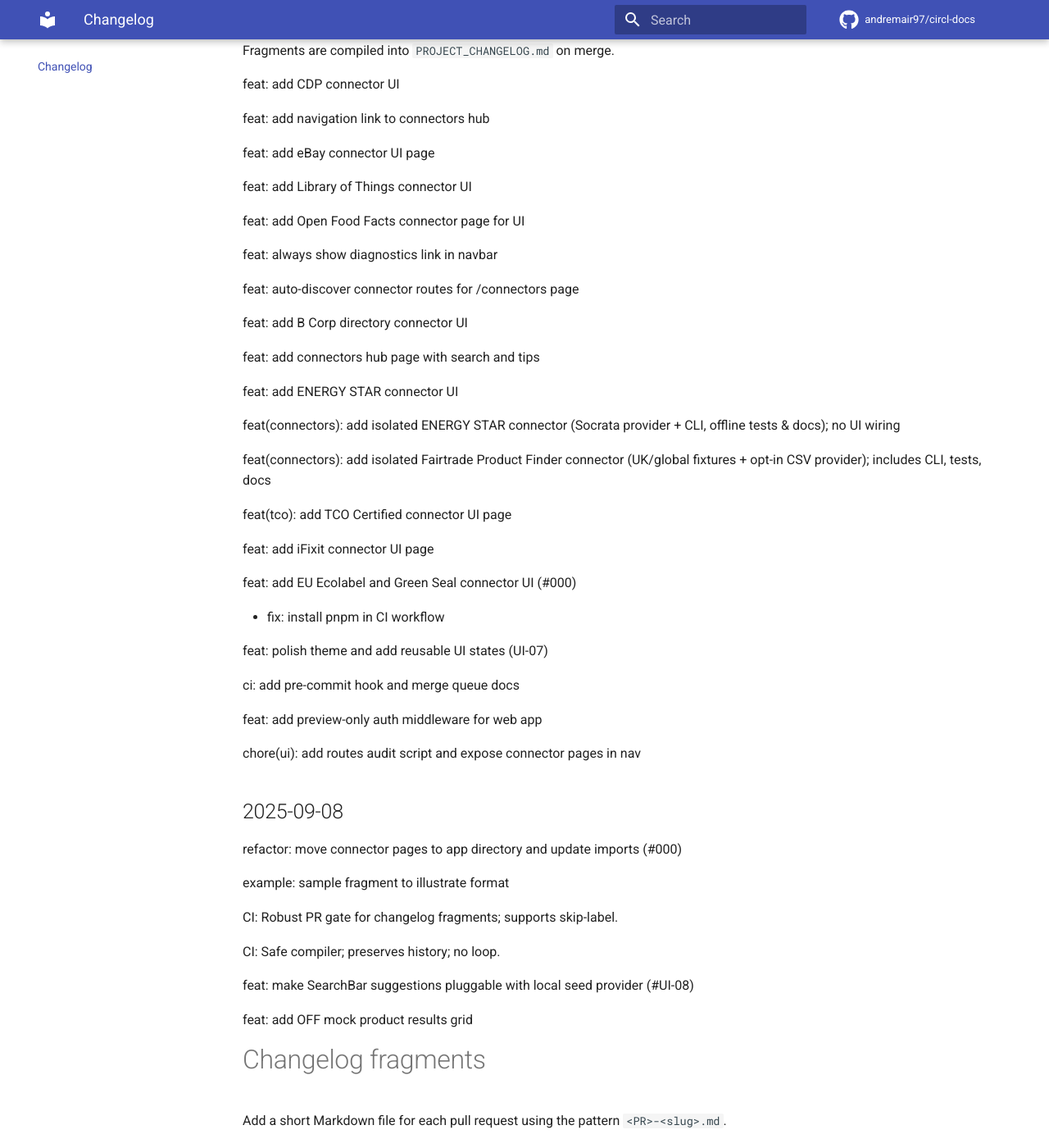
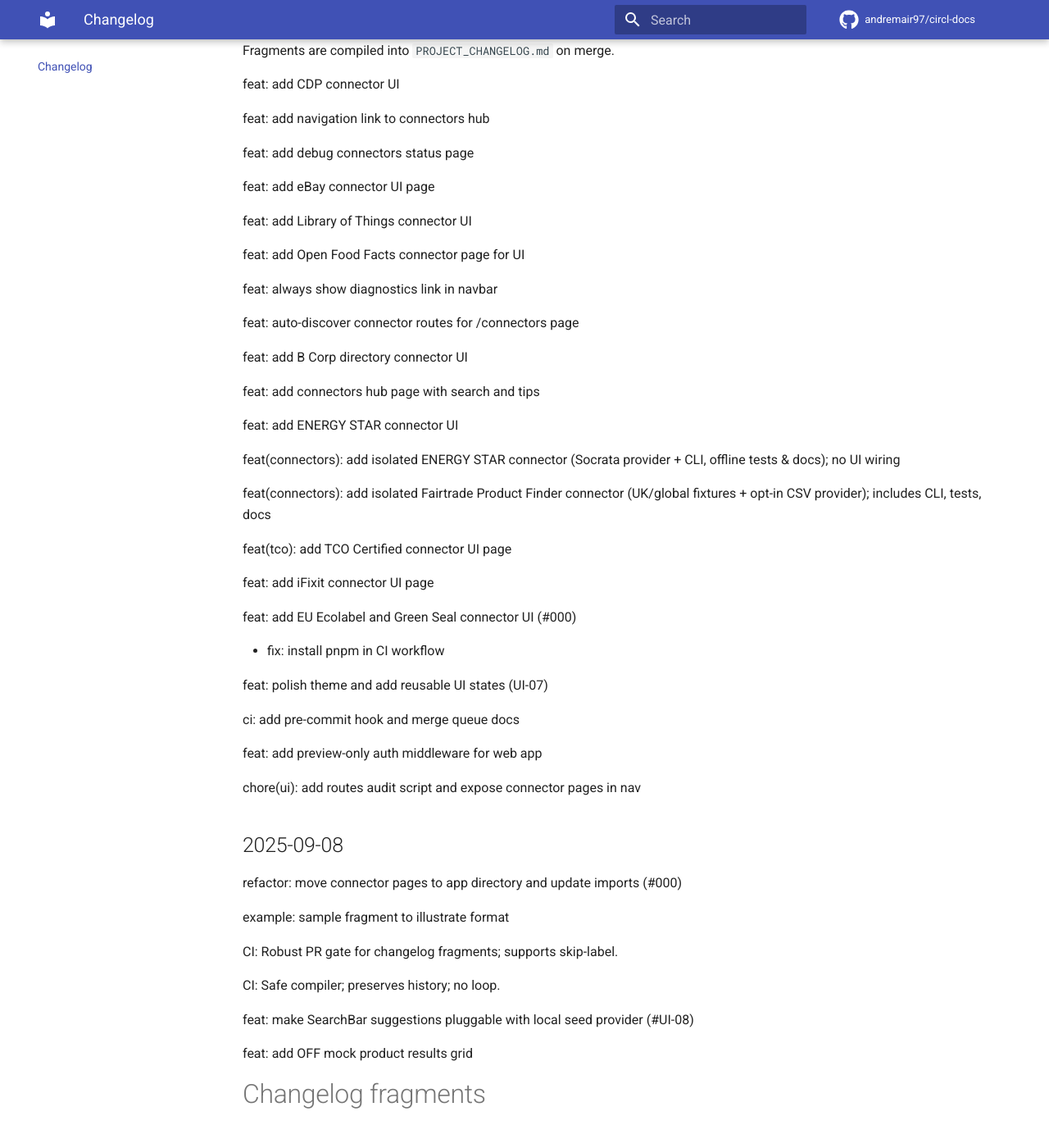
Before and after one commit to andremair97/circl-docs, an MkDocs documentation site: the page built from docs/changelog/index.md, in a window 1280 px wide and 1400 px high, scrolled down 801 px. Shown: the whole window at 82% size. Built offline with MkDocs 1.6.1 and Material for MkDocs 9.7.7, drawn with Linux system fonts in a browser that asks for light colours; comment, search, counter and statistics services are not loaded; some of the changed text lies outside the part shown.

Commit message:
chore(changelog): compile fragments [skip ci]

```diff
--- a/PROJECT_CHANGELOG.md
+++ b/PROJECT_CHANGELOG.md
@@ -1,4 +1,69 @@
 # PROJECT_CHANGELOG
+
+## 2025-09-08
+
+refactor: move connector pages to app directory and update imports (#000)
+
+example: sample fragment to illustrate format
+
+CI: Robust PR gate for changelog fragments; supports skip-label.
+
+CI: Safe compiler; preserves history; no loop.
+
+feat: make SearchBar suggestions pluggable with local seed provider (#UI-08)
+
+feat: add OFF mock product results grid
+
+# Changelog fragments
+
+Add a short Markdown file for each pull request using the pattern `<PR>-<slug>.md`.
+
+- Bullets only; keep each entry concise.
+- Example: `123-fix-typo.md`
+
+Fragments are compiled into `PROJECT_CHANGELOG.md` on merge.
+
+feat: add CDP connector UI
+
+feat: add navigation link to connectors hub
+
+feat: add debug connectors status page
+
+feat: add eBay connector UI page
+
+feat: add Library of Things connector UI
+
+feat: add Open Food Facts connector page for UI
+
+feat: always show diagnostics link in navbar
+
+feat: auto-discover connector routes for /connectors page
+
+feat: add B Corp directory connector UI
+
+feat: add connectors hub page with search and tips
+
+feat: add ENERGY STAR connector UI
+
+feat(connectors): add isolated ENERGY STAR connector (Socrata provider + CLI, offline tests & docs); no UI wiring
+
+feat(connectors): add isolated Fairtrade Product Finder connector (UK/global fixtures + opt-in CSV provider); includes CLI, tests, docs
+
+feat(tco): add TCO Certified connector UI page
+
+feat: add iFixit connector UI page
+
+feat: add EU Ecolabel and Green Seal connector UI (#000)
+
+- fix: install pnpm in CI workflow
+
+feat: polish theme and add reusable UI states (UI-07)
+
+ci: add pre-commit hook and merge queue docs
+
+feat: add preview-only auth middleware for web app
+
+chore(ui): add routes audit script and expose connector pages in nav
 
 ## 2025-09-08
 
```
